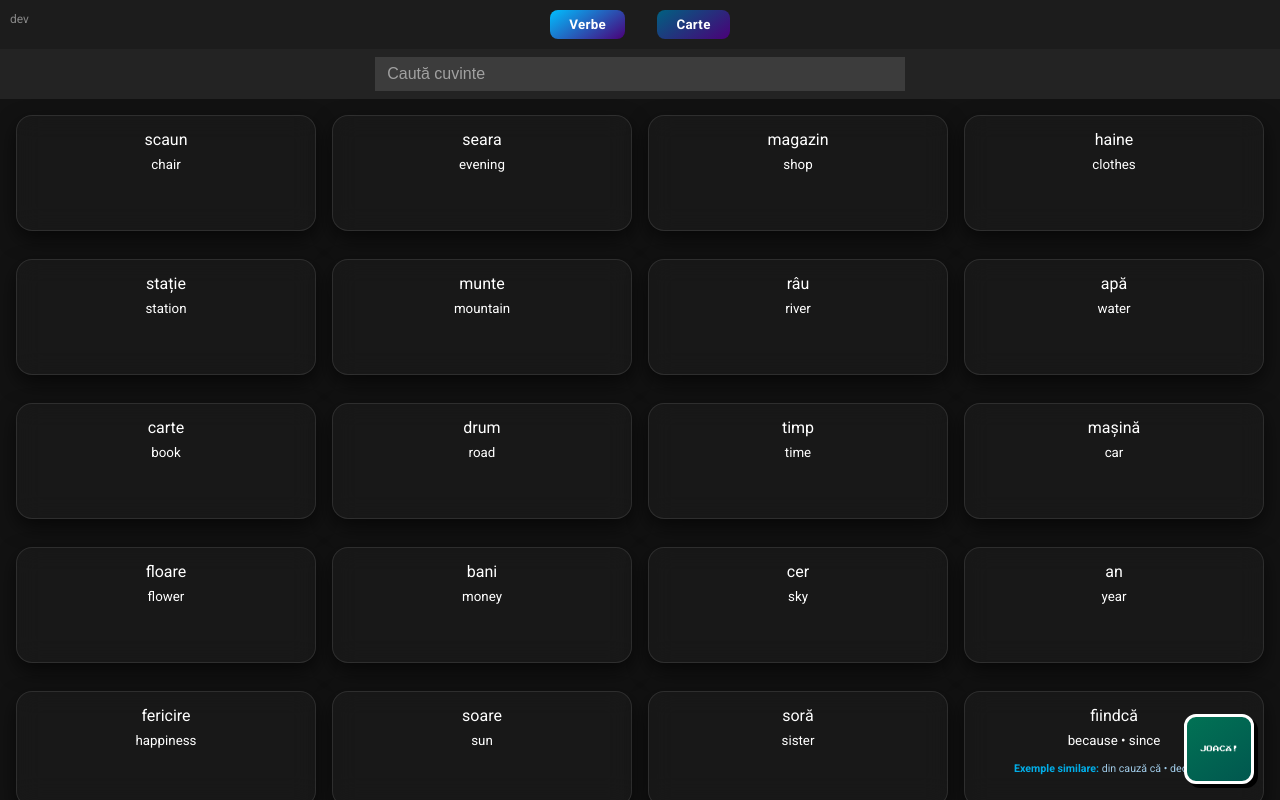
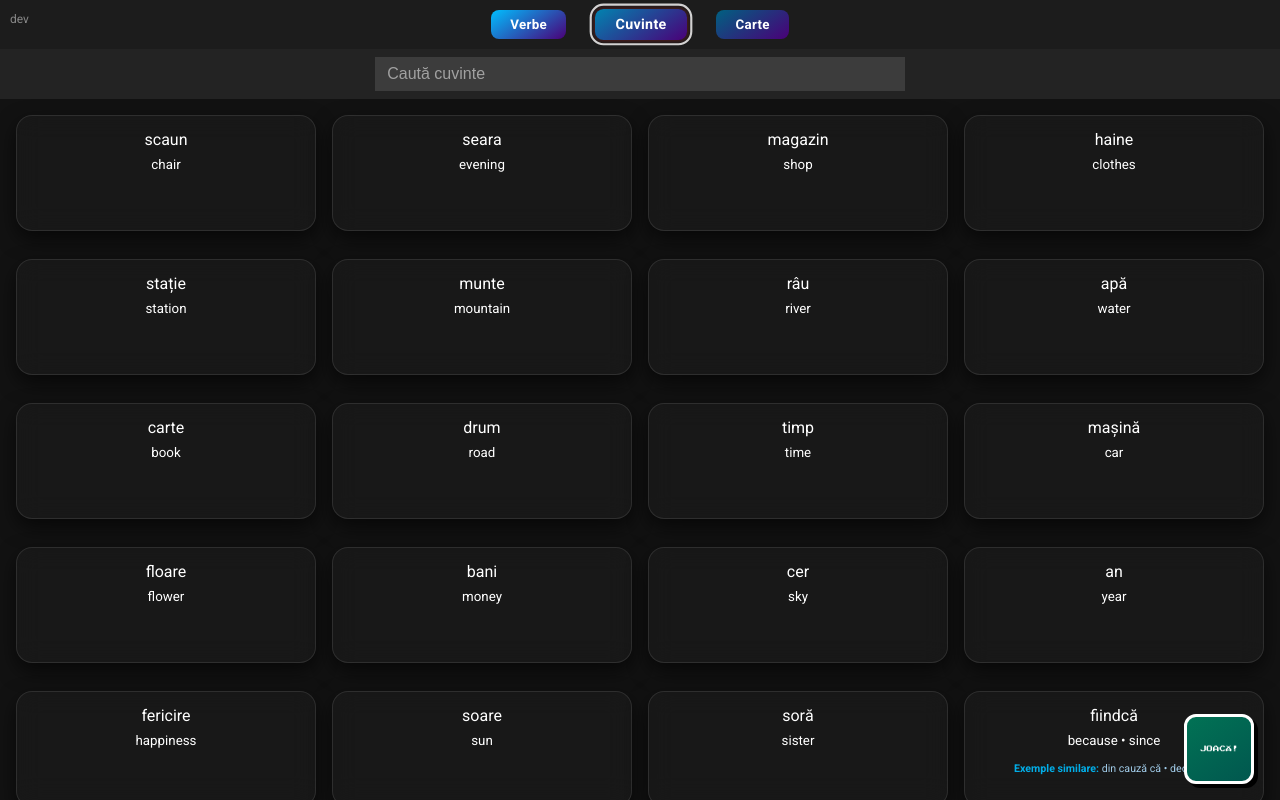
Before and after one commit to RuslanPr0g/CONJI, an Angular app: page /vocabulary in a window 1280 px wide. Built offline with nearby package versions, Linux system fonts and the light colour scheme.

Commit message:
small improvements

```diff
--- a/src/app/app.component.html
+++ b/src/app/app.component.html
@@ -3,31 +3,29 @@
 </div>
 <header class="app-header">
   <div class="nav-bar">
-    @if (!isVerbsPage) {
     <button
       class="nav-item verbs"
+      [class.active]="isVerbsPage"
       (click)="navigateToVerbs()"
-      (keydown.enter)="navigateToVerbs()"
     >
       Verbe
     </button>
-    } @if (!isWordsPage) {
+
     <button
       class="nav-item words"
+      [class.active]="isWordsPage"
       (click)="navigateToWords()"
-      (keydown.enter)="navigateToWords()"
     >
       Cuvinte
     </button>
-    } @if (!isBooksPage) {
+
     <button
       class="nav-item books"
+      [class.active]="isBooksPage || isBookPage"
       (click)="navigateToBooks()"
-      (keydown.enter)="navigateToBooks()"
     >
       Carte
     </button>
-    }
   </div>
 </header>
 <router-outlet></router-outlet>
--- a/src/app/app.component.scss
+++ b/src/app/app.component.scss
@@ -21,6 +21,12 @@
   font-weight: 600;
   letter-spacing: 0.3px;
   transition: all 0.2s ease;
+
+  &.active {
+    outline: 1px solid #a01f1fcc;
+    outline-offset: 1px;
+    box-shadow: 0 0 5px #681c1c;
+  }
 }
 
 .nav-item:hover {
--- a/src/app/books/components/read-book/read-book.component.ts
+++ b/src/app/books/components/read-book/read-book.component.ts
@@ -89,7 +89,7 @@ export class ReadBookComponent implements OnInit {
 
   translateSelection() {
     const selection = window.getSelection()?.toString().trim();
-    if (!selection) {
+    if (!selection || selection.includes(' ')) {
       this.selection = undefined;
       this.translation = undefined;
       return;
```
